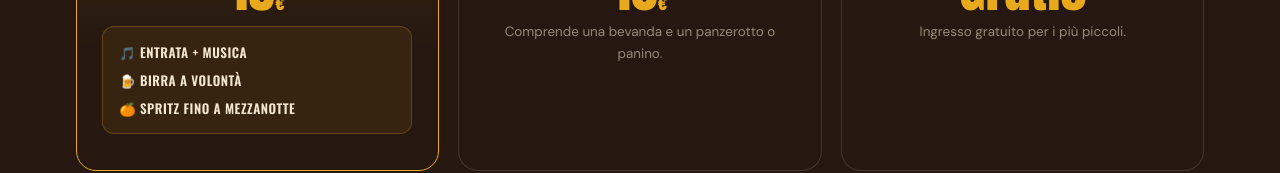
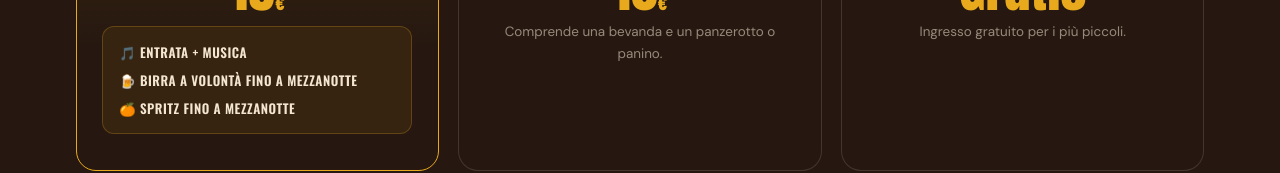
Before and after one commit to inlabcomunication-ai/festadellabirra, a website with bundled scripts: page index.html in a window 1280 px wide. Shown: the part 2064-2237 px from the top of the page. Built offline with nearby package versions, Linux system fonts and the light colour scheme.

Commit message:
Update index.html

```diff
--- a/index.html
+++ b/index.html
@@ -92,7 +92,7 @@
         <div class="tier__price" id="tier-adult-price">15<small>€</small></div>
         <div class="tier__includes">
           <span>🎵 Entrata + musica</span>
-          <span>🍺 Birra a volontà</span>
+          <span>🍺 Birra a volontà fino a mezzanotte</span>
           <span>🍊 Spritz fino a mezzanotte</span>
         </div>
       </div>
```
